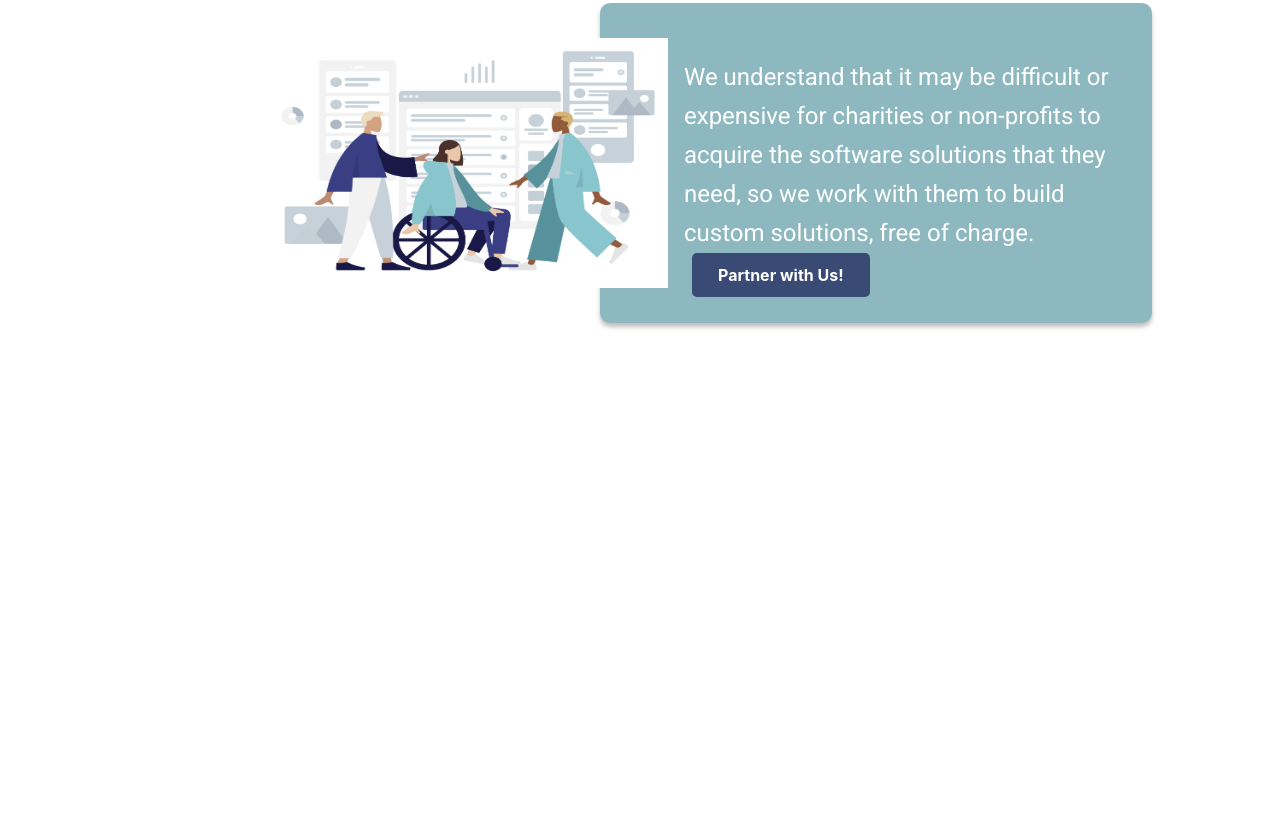
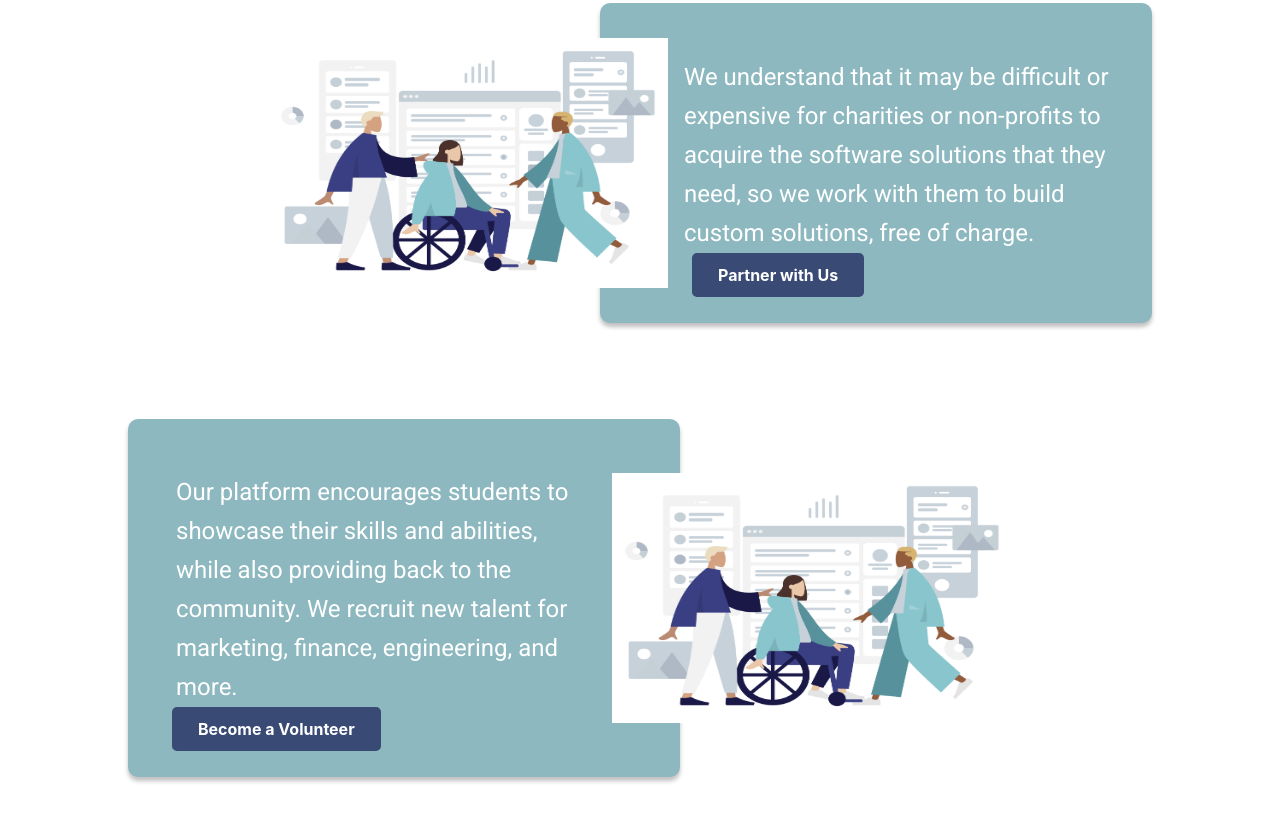
Before and after one commit to Software-For-Love/sfl-website-v2, a Gatsby site: page / in a window 1280 px wide. Shown: the part 540-1377 px from the top of the page. Before the commit the page ends 923 px from the top, so only its background shows below. Built offline with nearby package versions, Linux system fonts and the light colour scheme; Gatsby itself is replaced by a stand-in of ours.

Commit message:
Added the Become a Volunteer section to the homepage and removed excitement about "Partnering with Us", in accordance with the design

```diff
--- a/src/components/FeaturesSection.js
+++ b/src/components/FeaturesSection.js
@@ -66,8 +66,37 @@ export default class FeaturesSection extends React.Component {
 			button_margins: "0 0 0 5em",
 			actions: [
 				{
-					label: "Partner with Us!",
+					label: "Partner with Us",
 					url: "/organizations",
+					style: "primary"
+				}
+			]
+		},
+		{
+			content: "Our platform encourages students to showcase their skills and abilities, while also providing back to the community. We recruit new talent for marketing, finance, engineering, and more.",
+			box_shadow: "0px 4px 4px rgba(0, 0, 0, 0.25)",
+			border_radius: "10px",
+			background: "rgba(141, 184, 191, 1)",
+			padding: "6% 0.5em",
+			margins: "-0.5em 3em 0 1.5em",
+			color: "white",
+			size: "1.5em",
+			font: "roboto",
+			align: "left",
+			image: "images/Humaaans1.png",
+			image_alt: "Volunteers placeholder image",
+			image_position: "right",
+			image_position_type: "relative",
+			image_margins: "0 0 0 -5em",
+			image_zindex: "5",
+			image_width: "25em",
+			image_height: "15.65em",
+			image_float: "left",
+			button_margins: "0 0 0 2em",
+			actions: [
+				{
+					label: "Become a Volunteer",
+					url: "/volunteers",
 					style: "primary"
 				}
 			]
```
